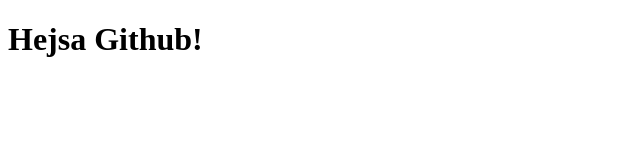
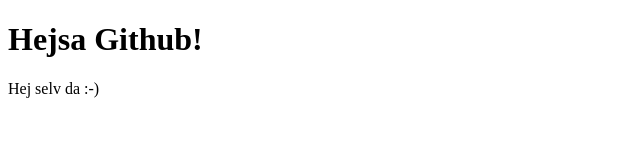
Before and after one commit to mwintherDK/nyTest, a plain HTML site: page index.html in a window 1280 px wide. Shown: the whole page, without its empty margins (0-640 px from the left). Drawn offline with Linux system fonts and the light colour scheme.

Commit message:
Opdateret index.html igen
Tilføjet et fjollet eksempel

```diff
--- a/index.html
+++ b/index.html
@@ -7,6 +7,7 @@
 <body>
 	<header>
 		<h1>Hejsa Github!</h1>
+		<p>Hej selv da :-)</p>
 	</header>
 </body>
 </html>
```
